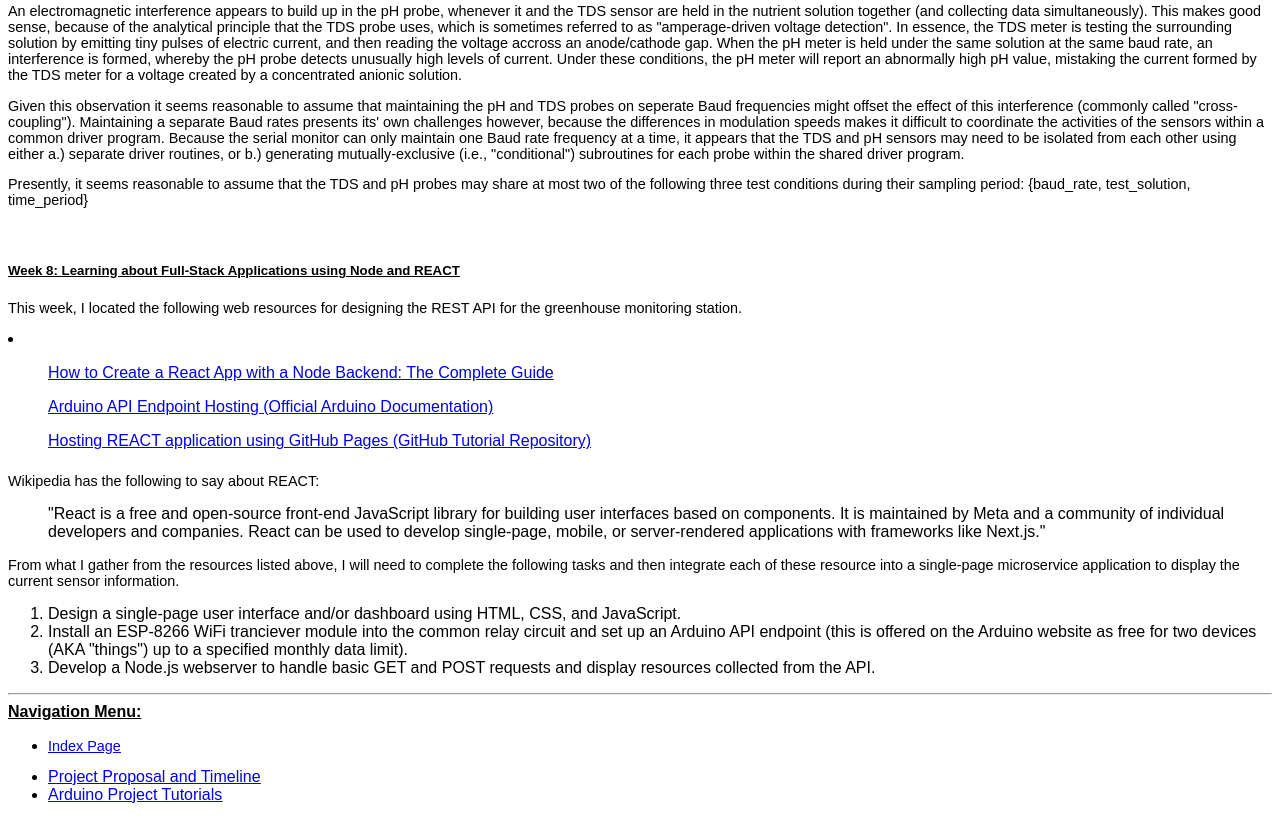
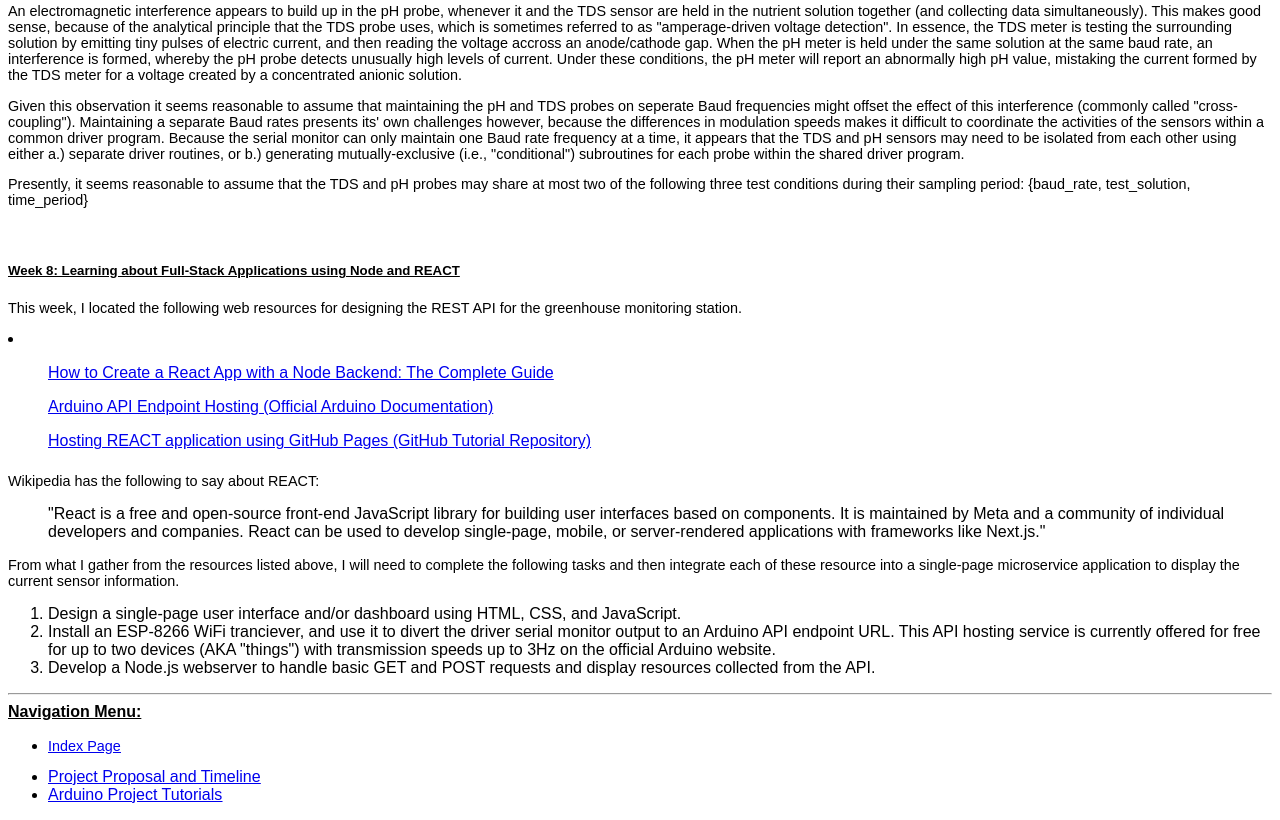
Before and after one commit to Micah614/Arduino_Garden_Monitor, a plain HTML site: page greenhouse_monitor_project.html in a window 1280 px wide. Shown: the part 5031-5851 px from the top of the page. Drawn offline with Linux system fonts and the light colour scheme.

Commit message:
Add content

```diff
--- a/greenhouse_monitor_project.html
+++ b/greenhouse_monitor_project.html
@@ -479,8 +479,8 @@
                     Design a single-page user interface and/or dashboard using HTML, CSS, and JavaScript.
                 </li>
                 <li>
-                    Install an ESP-8266 WiFi tranciever module into the common relay circuit and set up an Arduino API endpoint (this is offered on the Arduino website as
-                    free for two devices (AKA "things") up to a specified monthly data limit).
+                    Install an ESP-8266 WiFi tranciever, and use it to divert the driver serial monitor output to an Arduino API endpoint URL. This API hosting service is
+                    currently offered for free for up to two devices (AKA "things") with transmission speeds up to 3Hz on the official Arduino website.
                 </li>
                 <li>
                     Develop a Node.js webserver to handle basic GET and POST requests and display resources collected from the API.
```
